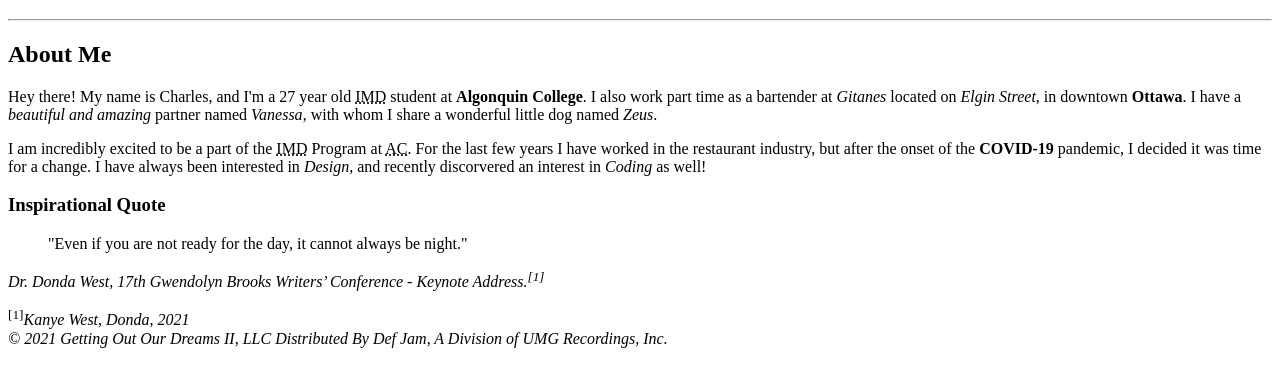
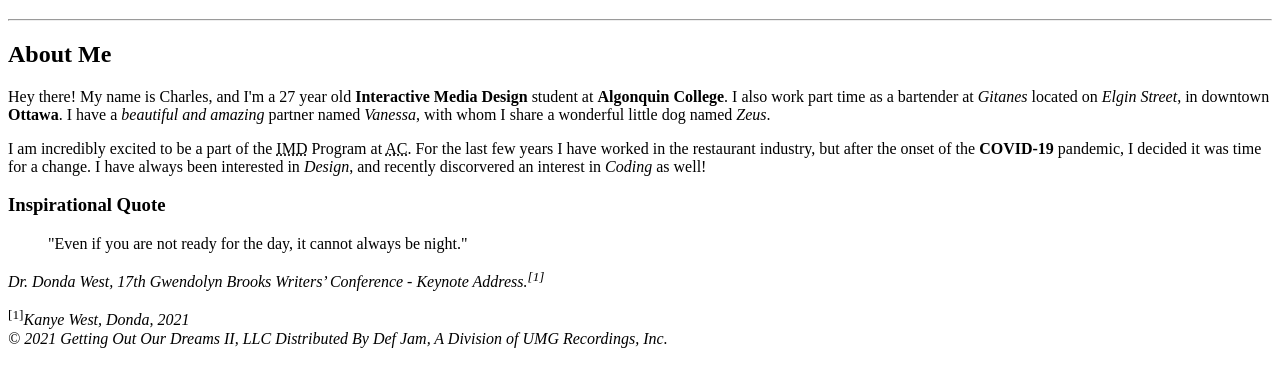
Before and after one commit to camp1017/camp1017.github.io, a plain HTML site: page html-assignment/index.html in a window 1280 px wide. Shown: the part 61-448 px from the top of the page. Drawn offline with Linux system fonts and the light colour scheme.

Commit message:
changes paragraph one

```diff
--- a/html-assignment/index.html
+++ b/html-assignment/index.html
@@ -11,7 +11,7 @@
     <hr>
     <artcile>
         <h2><strong>About Me</strong></h2>
-        <p>Hey there! My name is Charles, and I'm a 27 year old <abbr title="Interactive Media Design">IMD</abbr> student at <strong>Algonquin College</strong>. I also work part time as a bartender at <em>Gitanes</em> located on <em>Elgin Street</em>, in downtown <strong>Ottawa</strong>. I have a <em>beautiful and amazing</em> partner named <em>Vanessa</em>, with whom I share a wonderful little dog named <em>Zeus</em>.</p>
+        <p>Hey there! My name is Charles, and I'm a 27 year old <strong>Interactive Media Design</strong> student at <strong>Algonquin College</strong>. I also work part time as a bartender at <em>Gitanes</em> located on <em>Elgin Street</em>, in downtown <strong>Ottawa</strong>. I have a <em>beautiful and amazing</em> partner named <em>Vanessa</em>, with whom I share a wonderful little dog named <em>Zeus</em>.</p>
         <p>I am incredibly excited to be a part of the <abbr title="Interactive Media Design">IMD</abbr> Program at <abbr title="Algonquin College">AC</abbr>. For the last few years I have worked in the restaurant industry, but after the onset of the <strong>COVID-19</strong> pandemic, I decided it was time for a change. I have always been interested in <em>Design</em>, and recently discorvered an interest in <em>Coding</em> as well!</p>
         <h3>Inspirational Quote</h3>
         <blockquote>"Even if you are not ready for the day, it cannot always be night."</blockquote><cite>Dr. Donda West, 17th Gwendolyn Brooks Writers’ Conference - Keynote Address.<sup>[1]</sup></cite></p>
```
